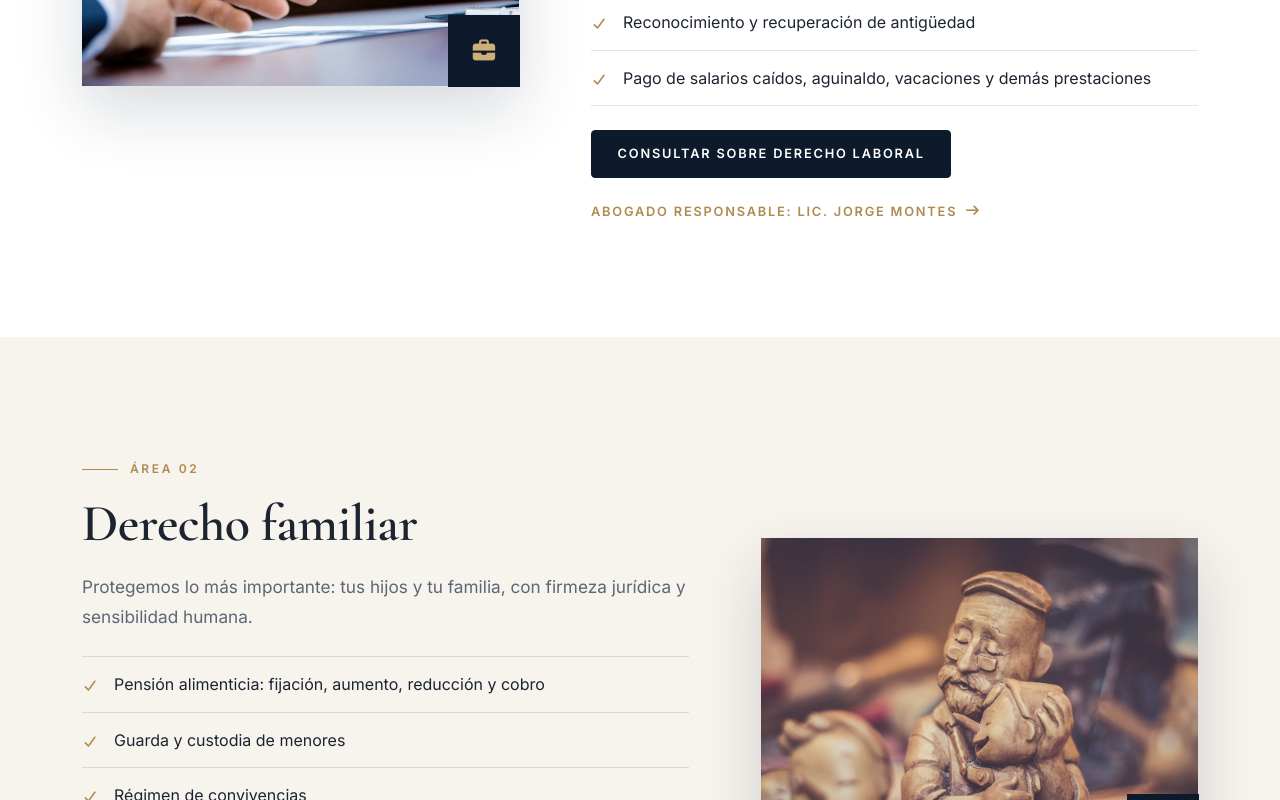
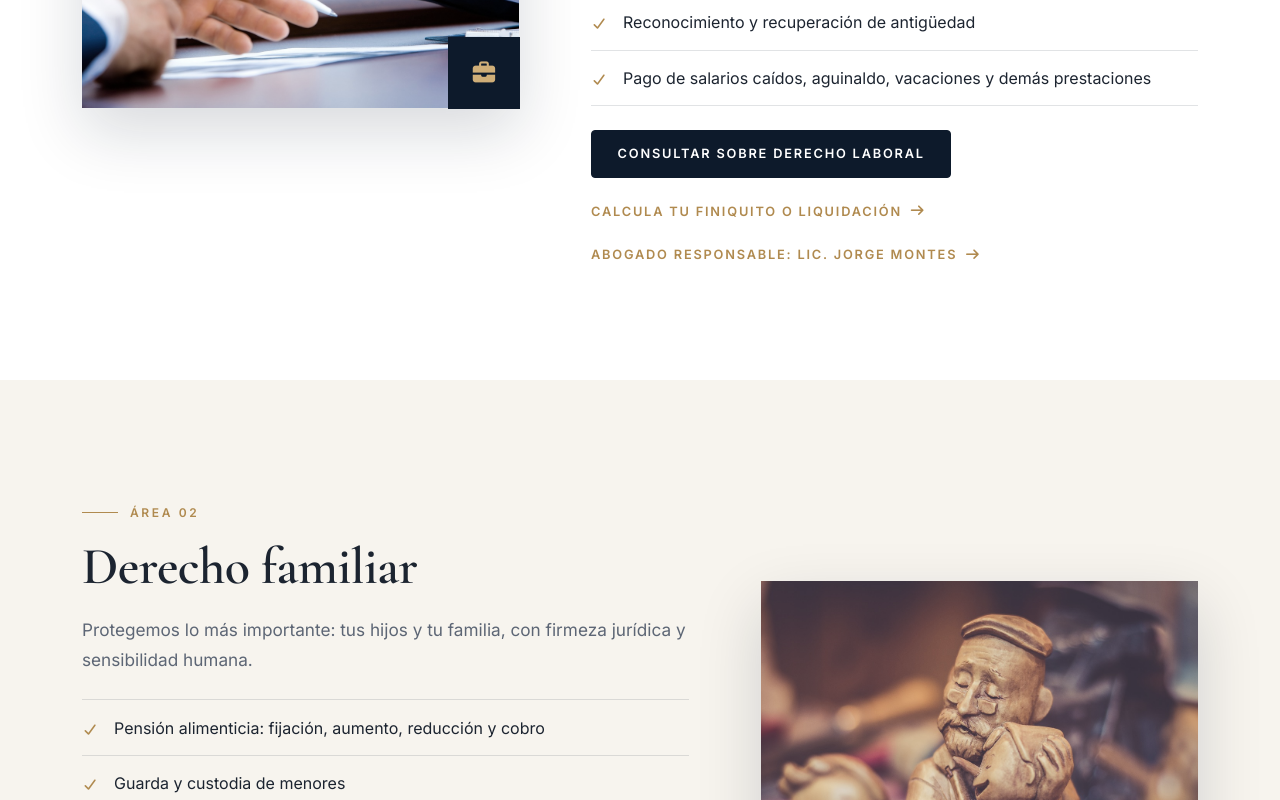
Before and after one commit to azteccoding/despacho-juridico-jorge, a Next.js app: page /servicios in a window 1280 px wide. Shown: the part 1000-1800 px from the top of the page. Built offline with nearby package versions, Linux system fonts and the light colour scheme.

Commit message:
calculadora appears in /services

```diff
--- a/src/app/servicios/page.js
+++ b/src/app/servicios/page.js
@@ -59,7 +59,9 @@ export default function ServiciosPage() {
 
               <div className={`col-lg-7 ${i % 2 ? "pe-lg-5" : "ps-lg-5"}`}>
                 <p className="eyebrow">
-                  {area.especialidad ? "Nuestra especialidad" : `Área ${String(i + 1).padStart(2, "0")}`}
+                  {area.especialidad
+                    ? "Nuestra especialidad"
+                    : `Área ${String(i + 1).padStart(2, "0")}`}
                 </p>
                 <h2 id={`${area.slug}-titulo`} className="section-title">
                   {area.nombre}
@@ -82,10 +84,24 @@ export default function ServiciosPage() {
                   >
                     Consultar sobre {area.nombre.toLowerCase()}
                   </a>
+                  {area.slug === "laboral" ? (
+                    <Link className="link-arrow" href="/calculadora-finiquito">
+                      Calcula tu finiquito o liquidación{" "}
+                      <i
+                        className="fa-solid fa-arrow-right"
+                        aria-hidden="true"
+                      />
+                    </Link>
+                  ) : (
+                    ""
+                  )}
                   {area.especialidad && (
                     <Link className="link-arrow" href="/socio-fundador">
                       Abogado responsable: {SOCIO.nombreCorto}{" "}
-                      <i className="fa-solid fa-arrow-right" aria-hidden="true" />
+                      <i
+                        className="fa-solid fa-arrow-right"
+                        aria-hidden="true"
+                      />
                     </Link>
                   )}
                 </div>
```
Also changed, not shown: src/app/calculadora-finiquito/Calculadora.jsx (+5 -5 lines).
